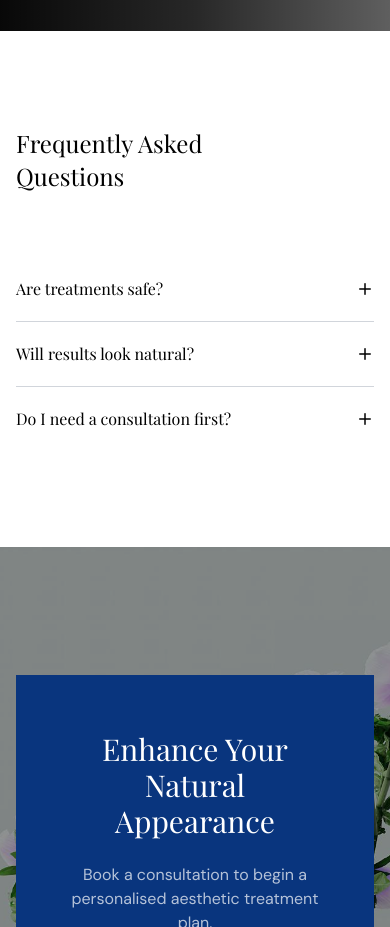
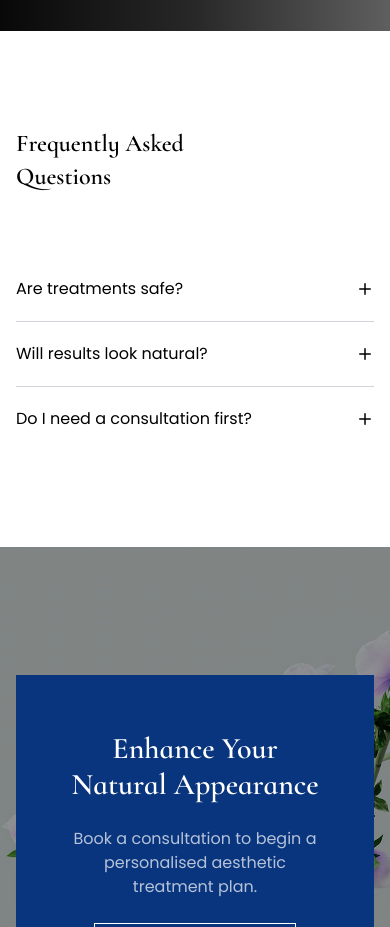
Before and after one commit to kennygray-dev/consult-dr-b, a Next.js app: page /services/aesthetics-skin in a window 390 px wide. Shown: the part 4660-5587 px from the top of the page. Built offline with nearby package versions, Linux system fonts and the light colour scheme; grey boxes are pictures that could not be loaded; a web font is replaced by a local one.

Commit message:
bugs fix

```diff
--- a/src/components/layout/ProgramPageTemplate.tsx
+++ b/src/components/layout/ProgramPageTemplate.tsx
@@ -1,5 +1,6 @@
 import Link from "next/link";
 import Image from "next/image";
+import { IMAGES } from "@/lib/images";
 import { ArrowRight } from "lucide-react";
 import Reveal from "@/components/ui/Reveal";
 import CTABanner from "@/components/sections/CTABanner";
@@ -144,14 +145,18 @@ export default function ProgramPageTemplate({
       </div>
     </Reveal>
 
-          <div className="relative aspect-[3/4] overflow-hidden rounded-full max-w-sm ml-auto">
+    {/* REPLACE the old image div with this */}
+    <Reveal delay={0.1}>
+  <div className="relative w-full max-w-sm aspect-[3/4] overflow-hidden rounded-2xl mx-auto">
     <Image
-              src={specialist.doctor.image}
+      src={IMAGES.coachHero.src}
       alt={specialist.doctor.imageAlt}
       fill
       className="object-cover object-top"
     />
   </div>
+</Reveal>
+
   </div>
 </section>
 
--- a/src/components/sections/ExecutivePerformanceSection.tsx
+++ b/src/components/sections/ExecutivePerformanceSection.tsx
@@ -3,14 +3,13 @@ import Link from "next/link";
 import Image from "next/image";
 import { ArrowRight } from "lucide-react";
 import Reveal from "@/components/ui/Reveal";
-import { IMAGES } from "@/lib/images";
 
 export default function ExecutivePerformanceSection() {
   return (
     <section className="py-24 bg-white">
       <div className="section-container grid lg:grid-cols-2 gap-16 items-center">
 
-        {/* LEFT: Overlapping images */}
+        {/* LEFT: Image */}
         <Reveal>
           <div className="relative flex justify-center">
             {/* Rounded border outline — offset to the right */}
@@ -19,20 +18,10 @@ export default function ExecutivePerformanceSection() {
             {/* Main portrait image */}
             <div className="relative w-[75%] aspect-[3/4] overflow-hidden rounded-2xl z-10">
               <Image
-                src={IMAGES.coachHero.src}
+                src="/executive.jpg"
                 alt="Executive Performance"
                 fill
                 className="object-cover object-top"
-              />
-            </div>
-
-            {/* Smaller overlapping image — bottom center, in front */}
-            <div className="absolute bottom-[-10%] left-[30%] w-[42%] aspect-[2/3] overflow-hidden rounded-xl z-20 shadow-2xl border border-gray-100">
-              <Image
-                src={IMAGES.coachOverlay.src}
-                alt="Performance overlay"
-                fill
-                className="object-cover"
               />
             </div>
           </div>
--- a/src/components/sections/FAQSection.tsx
+++ b/src/components/sections/FAQSection.tsx
@@ -5,7 +5,7 @@ export default function FAQSection({ items }: { items: { question: string; answe
   return (
     <section className="py-24" style={{ backgroundColor: "#FFFFFF" }}>
       <div className="section-container grid lg:grid-cols-[1fr_2fr] gap-16 items-start">
-        <h2 className="font-heading text-2xl text-black leading-snug sticky top-24">
+        <h2 className="font-heading text-2xl text-black leading-snug lg:sticky lg:top-24">
           Frequently Asked<br />Questions
         </h2>
 
@@ -14,18 +14,15 @@ export default function FAQSection({ items }: { items: { question: string; answe
             <Reveal key={item.question} delay={i * 0.05}>
               <details className="group py-5 cursor-pointer">
 
-                {/* CLICK AREA FIXED */}
-                <summary className="flex items-center justify-between gap-4 font-heading text-black list-none cursor-pointer w-full">
+                <summary className="flex items-center justify-between gap-4 font-body text-black list-none cursor-pointer w-full">
                   {item.question}
 
-                  {/* ICON FIXED */}
                   <Plus
                     size={18}
                     className="shrink-0 text-black transition-transform duration-300 ease-in-out group-open:rotate-45 pointer-events-none"
                   />
                 </summary>
 
-                {/* ANIMATION ADDED */}
                 <div className="grid transition-all duration-300 ease-in-out grid-rows-[0fr] group-open:grid-rows-[1fr]">
                   <div className="overflow-hidden">
                     <p className="mt-3 text-gray-500 text-sm leading-relaxed opacity-0 group-open:opacity-100 transition-opacity duration-300">
--- a/tailwind.config.ts
+++ b/tailwind.config.ts
@@ -39,9 +39,9 @@ const config: Config = {
         "dark-card": "#111827",
       },
       fontFamily: {
-        heading: ["var(--font-playfair)", "Georgia", "serif"],
-        body: ["var(--font-dm-sans)", "system-ui", "sans-serif"],
-      },
+  heading: ["var(--font-cormorant)", "Georgia", "serif"],
+  body: ["var(--font-poppins)", "system-ui", "sans-serif"],
+},
       backgroundImage: {
         "gradient-radial": "radial-gradient(var(--tw-gradient-stops))",
       },
```
Also changed, not shown: public/executive.jpg (added). Lines whose indentation alone changed are shown as unchanged.
